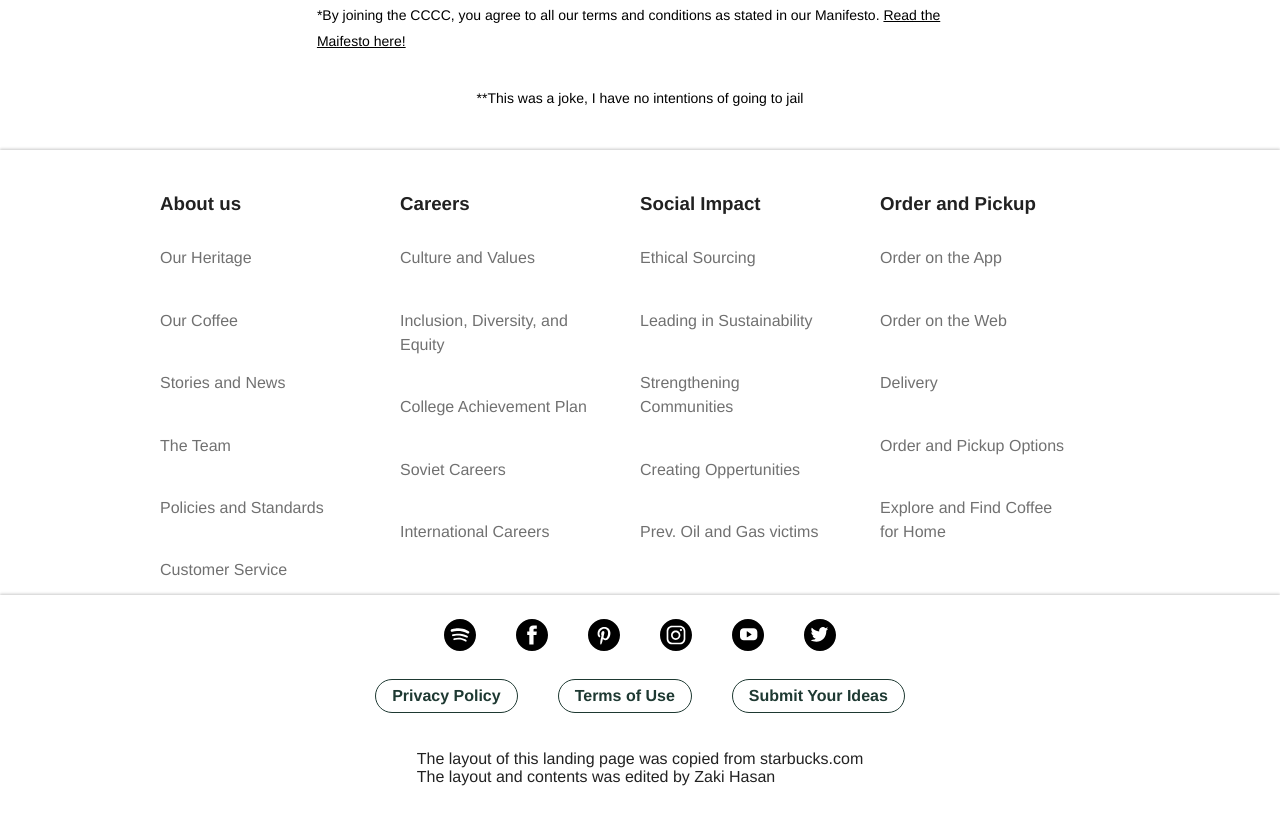
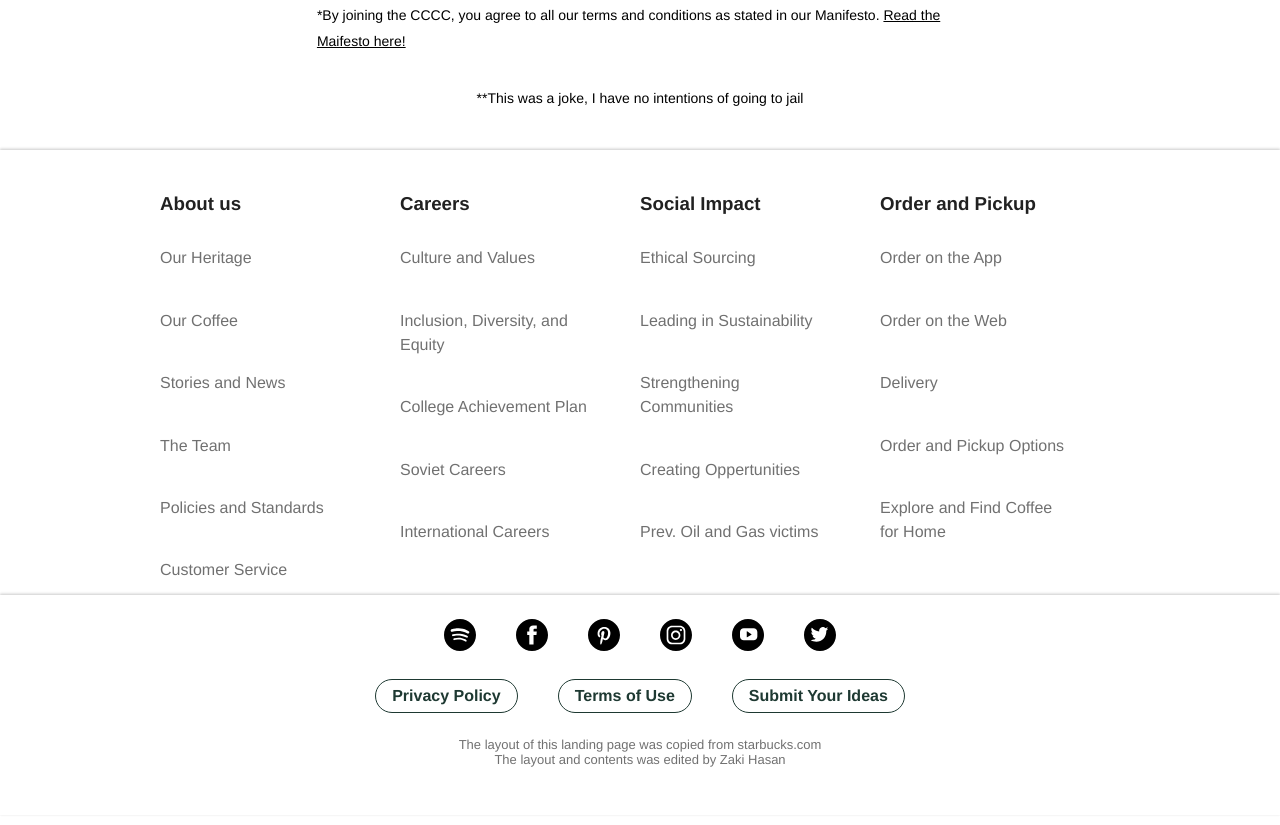
Before and after one commit to zakiH313/coffeeShop, a plain HTML site: page index.html in a window 1280 px wide. Shown: the part 2481-3306 px from the top of the page. Drawn offline with Linux system fonts and the light colour scheme.

Commit message:
Centred copyright text

```diff
--- a/assets/styles/footer.css
+++ b/assets/styles/footer.css
@@ -65,7 +65,7 @@ footer,
   margin: 0 20px;
 }
 
-.copyright-notice p {
+.copyright-notice {
   font-size: 13px;
   color: rgba(0, 0, 0, 0.56);
   text-align: center;
--- a/index.html
+++ b/index.html
@@ -384,10 +384,8 @@
             </ul>
           </div>
           <div class="copyright-notice">
-            <p></p>
-              The layout of this landing page was copied from starbucks.com<br />
-              The layout and contents was edited by Zaki Hasan
-            </p>
+            The layout of this landing page was copied from starbucks.com<br />
+            The layout and contents was edited by Zaki Hasan
           </div>
         </div>
       </div>
```
